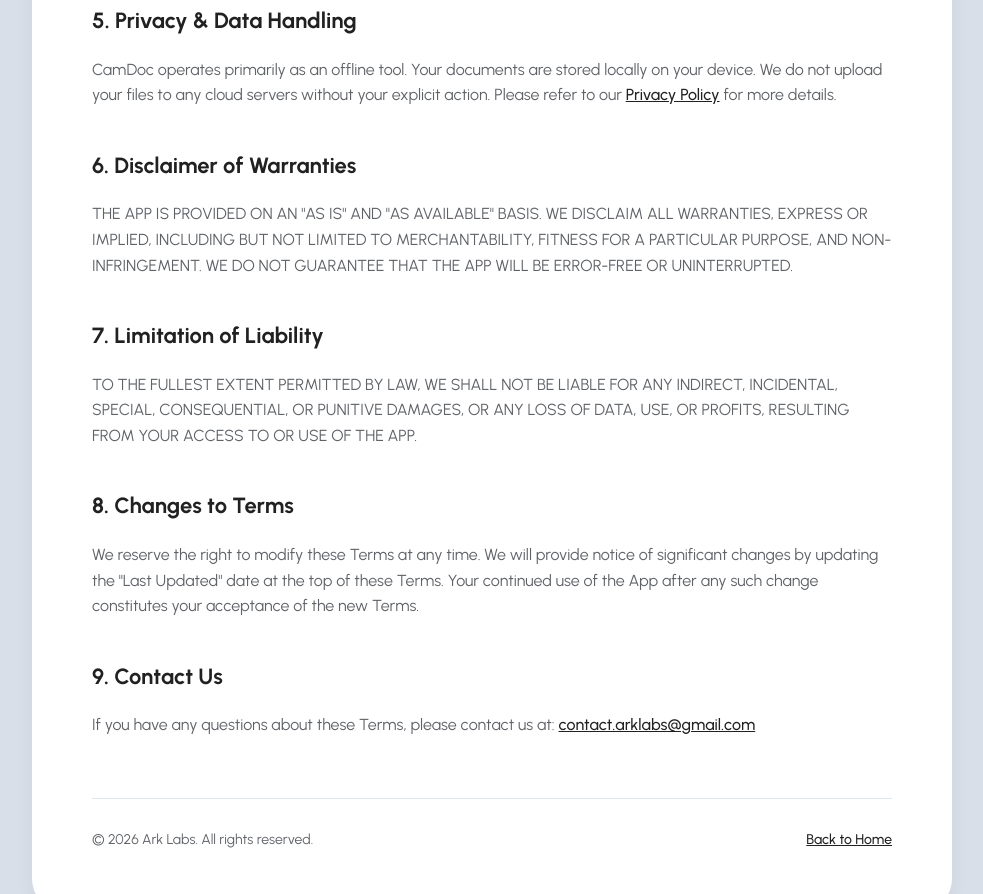
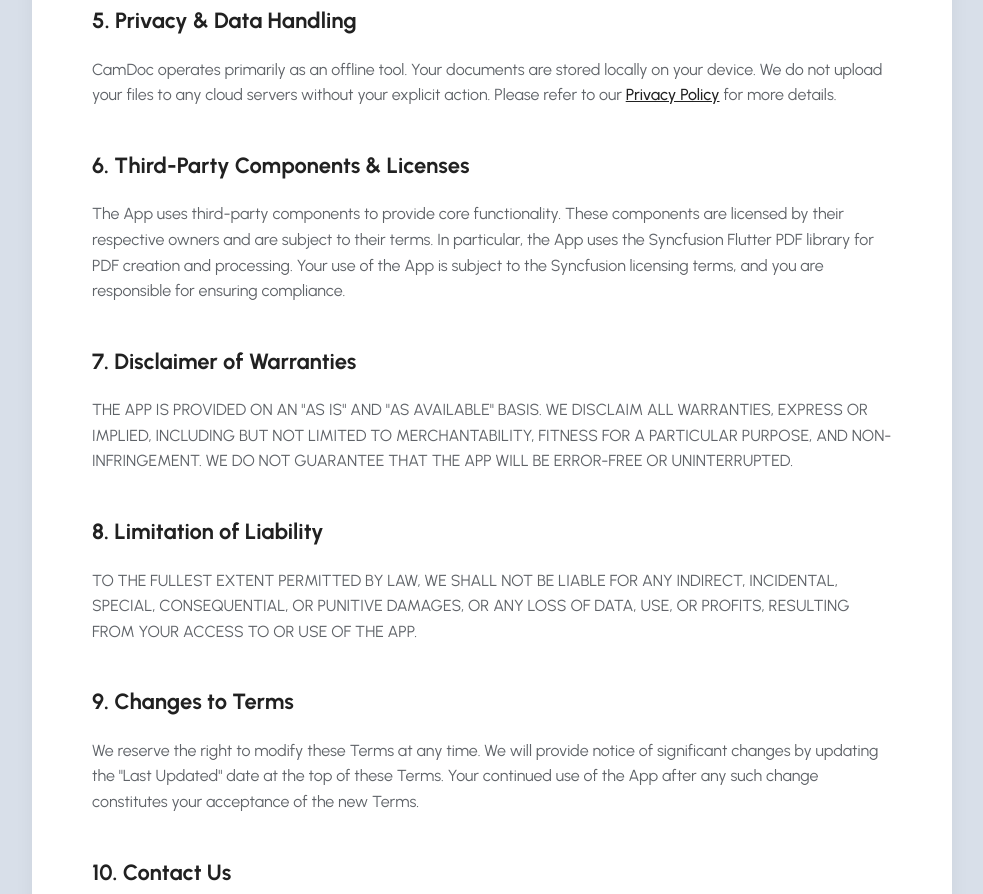
Before and after one commit to the-arklabs/the-arklabs.github.io, a plain HTML site: page camdoc/terms.html in a window 1280 px wide. Shown: the part 1130-2024 px from the top of the page, without its empty margins (148-1131 px from the left). Drawn offline with Linux system fonts and the light colour scheme.

Commit message:
Update terms.html

```diff
--- a/camdoc/terms.html
+++ b/camdoc/terms.html
@@ -113,7 +113,7 @@
             <img src="logo.png" alt="CamDoc" class="logo" onerror="this.style.display='none'">
             <div>
                 <h1>Terms of Service</h1>
-                <span class="last-updated">Last Updated: January 17, 2026</span>
+                <span class="last-updated">Last Updated: January 27, 2026</span>
             </div>
         </div>
 
@@ -142,16 +142,19 @@
         <h2>5. Privacy & Data Handling</h2>
         <p>CamDoc operates primarily as an offline tool. Your documents are stored locally on your device. We do not upload your files to any cloud servers without your explicit action. Please refer to our <a href="privacy.html">Privacy Policy</a> for more details.</p>
 
-        <h2>6. Disclaimer of Warranties</h2>
+        <h2>6. Third-Party Components & Licenses</h2>
+        <p>The App uses third-party components to provide core functionality. These components are licensed by their respective owners and are subject to their terms. In particular, the App uses the Syncfusion Flutter PDF library for PDF creation and processing. Your use of the App is subject to the Syncfusion licensing terms, and you are responsible for ensuring compliance.</p>
+
+        <h2>7. Disclaimer of Warranties</h2>
         <p>THE APP IS PROVIDED ON AN "AS IS" AND "AS AVAILABLE" BASIS. WE DISCLAIM ALL WARRANTIES, EXPRESS OR IMPLIED, INCLUDING BUT NOT LIMITED TO MERCHANTABILITY, FITNESS FOR A PARTICULAR PURPOSE, AND NON-INFRINGEMENT. WE DO NOT GUARANTEE THAT THE APP WILL BE ERROR-FREE OR UNINTERRUPTED.</p>
 
-        <h2>7. Limitation of Liability</h2>
+        <h2>8. Limitation of Liability</h2>
         <p>TO THE FULLEST EXTENT PERMITTED BY LAW, WE SHALL NOT BE LIABLE FOR ANY INDIRECT, INCIDENTAL, SPECIAL, CONSEQUENTIAL, OR PUNITIVE DAMAGES, OR ANY LOSS OF DATA, USE, OR PROFITS, RESULTING FROM YOUR ACCESS TO OR USE OF THE APP.</p>
 
-        <h2>8. Changes to Terms</h2>
+        <h2>9. Changes to Terms</h2>
         <p>We reserve the right to modify these Terms at any time. We will provide notice of significant changes by updating the "Last Updated" date at the top of these Terms. Your continued use of the App after any such change constitutes your acceptance of the new Terms.</p>
 
-        <h2>9. Contact Us</h2>
+        <h2>10. Contact Us</h2>
         <p>If you have any questions about these Terms, please contact us at: <a href="mailto:contact.arklabs@gmail.com">contact.arklabs@gmail.com</a></p>
 
         <div class="footer">
```
